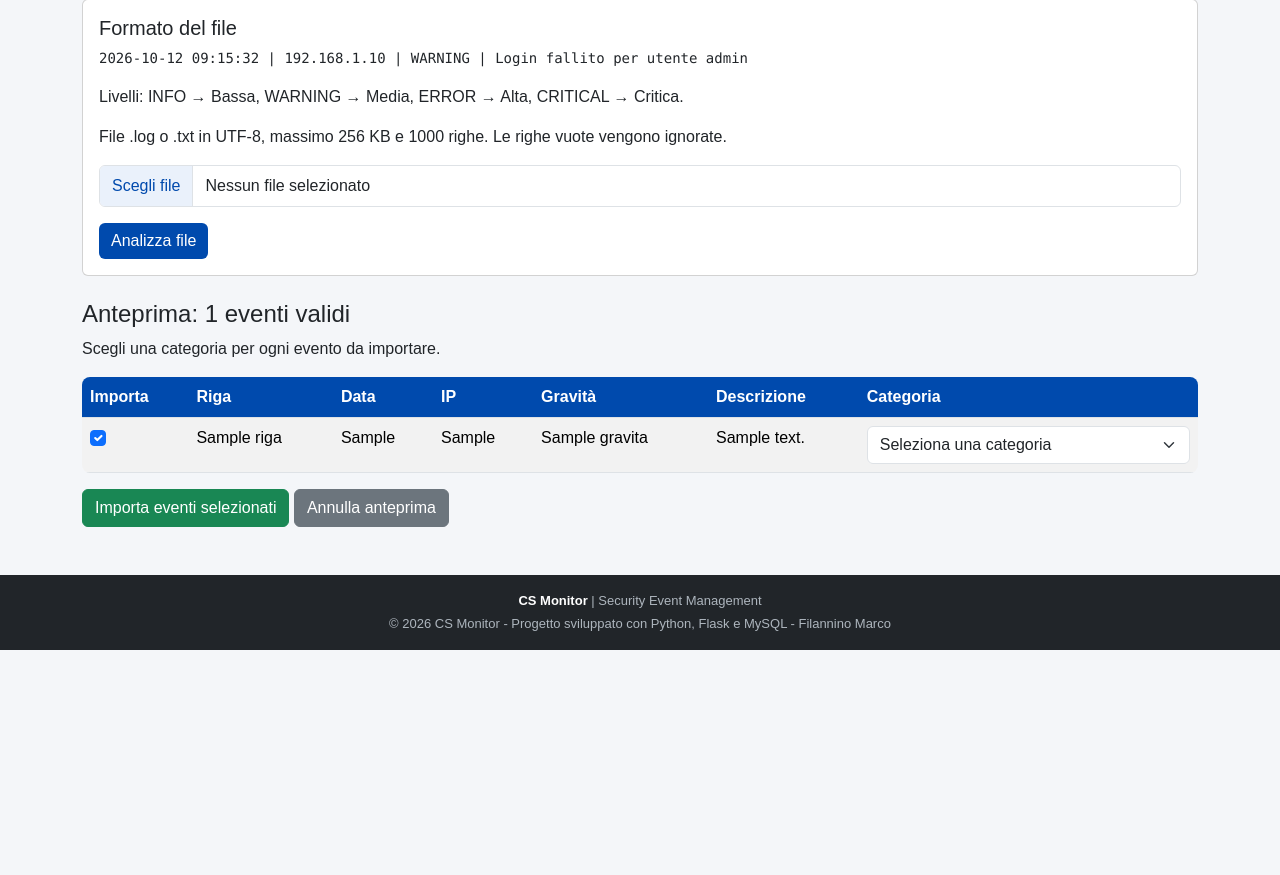
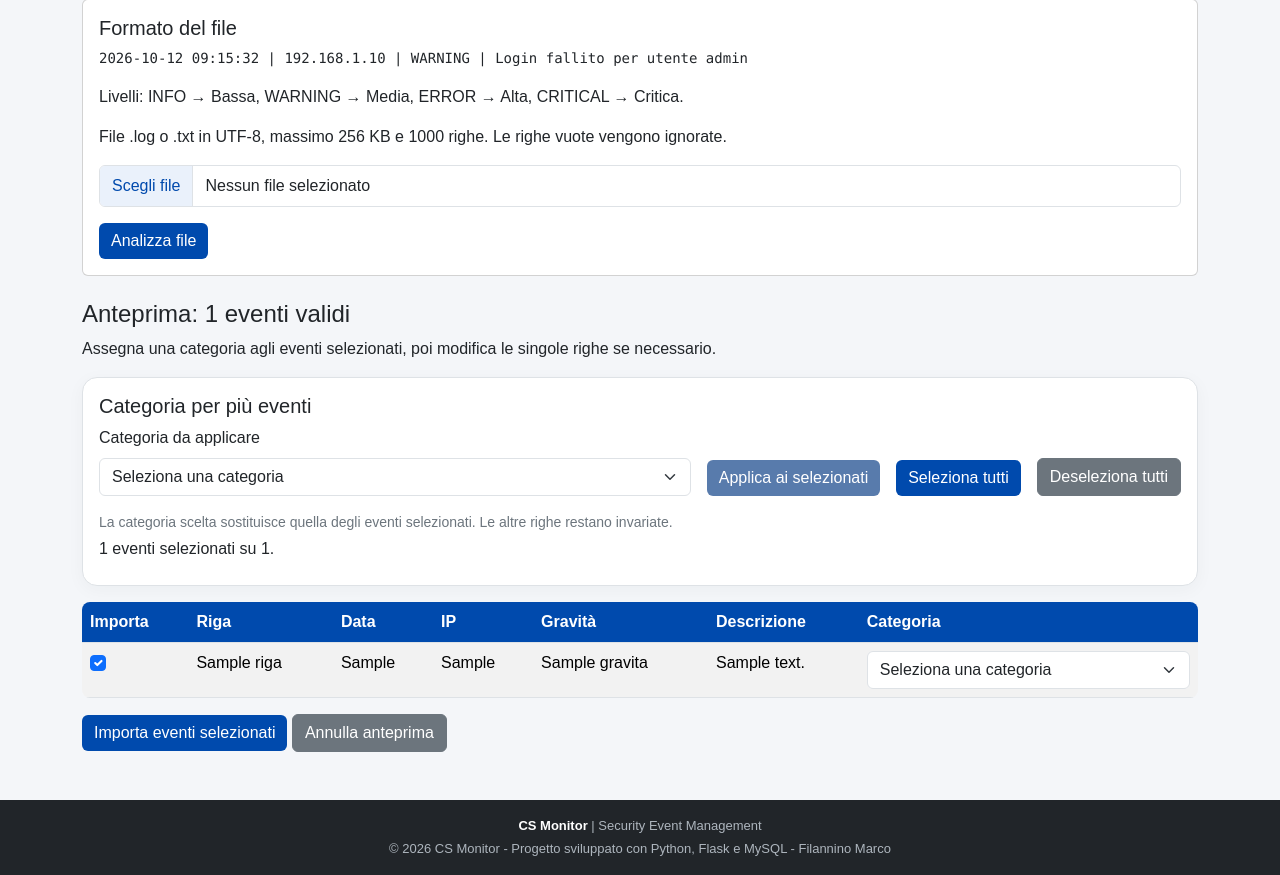
Before and after one commit to MarcoFilannino2004/CS-Monitor, a Python web app: template templates/importa_log.html in a window 1280 px wide. Shown: the part 290-1165 px from the top of the page. Before the commit the page ends 940 px from the top, so only its background shows below. Run offline with Jinja, Linux system fonts and the light colour scheme; the template is opened without the code that fills it: most values are stand-ins (such as "Sample title", 1, 10 or a date in 2020).

Commit message:
Aggiunge categorie multiple e log di esempio per le importazioni

```diff
--- a/scripts/setup_account.py
+++ b/scripts/setup_account.py
@@ -11,6 +11,7 @@ load_dotenv(ROOT / '.env')
 from database.migrazioni import preparaAccount
 from database.strumenti import apriCursore
 from database.utenti_repository import creaUtente
+from database.categorie_repository import aggiungiCategoriePredefinite
 
 
 def main():
@@ -21,6 +22,8 @@ def main():
     parser.add_argument('--email', required=True)
     args = parser.parse_args()
     preparaAccount()
+    aggiunte = aggiungiCategoriePredefinite()
+    print(f'Categorie di sicurezza aggiornate: {aggiunte} nuove categorie.')
     # Una chiave stabile evita di scollegare tutti a ogni riavvio.
     if not os.getenv('SECRET_KEY'):
         with (ROOT / '.env').open('a', encoding='utf-8') as file:
--- /dev/null
+++ b/static/js/importa_log.js
@@ -0,0 +1,58 @@
+const fileLog = document.getElementById('file_log');
+const nomeFileLog = document.getElementById('nome-file-log');
+fileLog.addEventListener('change', function () {
+    nomeFileLog.textContent = fileLog.files.length
+        ? fileLog.files[0].name
+        : 'Nessun file selezionato';
+});
+
+const selezioniEventi = Array.from(document.querySelectorAll('.selezione-evento'));
+const categoriaGruppo = document.getElementById('categoria-gruppo');
+const applicaCategoria = document.getElementById('applica-categoria');
+const conteggioSelezionati = document.getElementById('conteggio-selezionati');
+const esitoCategoria = document.getElementById('esito-categoria');
+
+function aggiornaSelezione() {
+    let selezionati = 0;
+    selezioniEventi.forEach(function (checkbox) {
+        const categoria = checkbox.closest('tr').querySelector('select');
+        categoria.disabled = !checkbox.checked;
+        categoria.required = checkbox.checked;
+        if (checkbox.checked) selezionati++;
+    });
+    if (conteggioSelezionati) {
+        conteggioSelezionati.textContent = `${selezionati} eventi selezionati su ${selezioniEventi.length}.`;
+        applicaCategoria.disabled = !categoriaGruppo.value || selezionati === 0;
+    }
+    if (esitoCategoria) esitoCategoria.textContent = '';
+}
+
+selezioniEventi.forEach(function (checkbox) {
+    checkbox.addEventListener('change', aggiornaSelezione);
+});
+
+// I controlli di gruppo esistono soltanto dopo aver caricato un file valido.
+if (categoriaGruppo) {
+    categoriaGruppo.addEventListener('change', aggiornaSelezione);
+    document.getElementById('seleziona-tutti').addEventListener('click', function () {
+        selezioniEventi.forEach(function (checkbox) { checkbox.checked = true; });
+        aggiornaSelezione();
+    });
+    document.getElementById('deseleziona-tutti').addEventListener('click', function () {
+        selezioniEventi.forEach(function (checkbox) { checkbox.checked = false; });
+        aggiornaSelezione();
+    });
+    applicaCategoria.addEventListener('click', function () {
+        if (!categoriaGruppo.value) return;
+        let aggiornati = 0;
+        selezioniEventi.forEach(function (checkbox) {
+            if (checkbox.checked) {
+                checkbox.closest('tr').querySelector('select').value = categoriaGruppo.value;
+                aggiornati++;
+            }
+        });
+        const nome = categoriaGruppo.options[categoriaGruppo.selectedIndex].text;
+        esitoCategoria.textContent = `Categoria “${nome}” assegnata a ${aggiornati} eventi. Puoi ancora modificarla sulle singole righe.`;
+    });
+}
+aggiornaSelezione();
--- a/templates/amministrazione.html
+++ b/templates/amministrazione.html
@@ -10,7 +10,7 @@
 <input type="hidden" name="csrf_token" value="{{ csrf_token() }}"><input type="hidden" name="id_utente" value="{{ utente.id_utente }}"><input type="hidden" name="azione" value="gestisci">
 <select class="form-select w-auto" name="ruolo" aria-label="Ruolo di {{ utente.username }}">{% for ruolo in ['utente', 'admin'] %}<option value="{{ ruolo }}" {% if utente.ruolo == ruolo %}selected{% endif %}>{{ 'Amministratore' if ruolo == 'admin' else 'Utente' }}</option>{% endfor %}</select>
 <select class="form-select w-auto" name="attivo" aria-label="Stato di {{ utente.username }}"><option value="1" {% if utente.attivo %}selected{% endif %}>Attivo</option><option value="0" {% if not utente.attivo %}selected{% endif %}>Disattivato</option></select>
-<button class="btn btn-azioni" type="submit">Aggiorna / sblocca</button></form>
+<button class="btn btn-azioni" type="submit">Aggiorna</button></form>
 {% if utente.id_utente != utente_corrente.id_utente %}<details class="mt-2"><summary>Reimposta password</summary><form method="POST" class="d-flex gap-2 mt-2">
 <input type="hidden" name="csrf_token" value="{{ csrf_token() }}"><input type="hidden" name="id_utente" value="{{ utente.id_utente }}"><input type="hidden" name="azione" value="password">
 <input class="form-control" name="nuova_password" type="password" autocomplete="new-password" minlength="10" maxlength="128" aria-label="Password temporanea per {{ utente.username }}" placeholder="Password temporanea" required><button class="btn btn-applicaFiltri" type="submit">Reimposta</button>
--- a/templates/importa_log.html
+++ b/templates/importa_log.html
@@ -42,12 +42,30 @@
         {% endif %}
         {% if eventi and token %}
         <h2 class="h4">Anteprima: {{ eventi|length }} eventi validi</h2>
-        <p>Scegli una categoria per ogni evento da importare.</p>
+        <p>Assegna una categoria agli eventi selezionati, poi modifica le singole righe se necessario.</p>
         <form method="POST" action="{{ url_for('importaLog') }}">
 <input type="hidden" name="csrf_token" value="{{ csrf_token() }}">
             <input type="hidden" name="azione" value="conferma">
             <input type="hidden" name="anteprima" value="{{ token }}">
             {% if not categorie %}<p class="text-danger">Nessuna categoria disponibile nel database.</p>{% endif %}
+            <div class="card info-card mb-3"><div class="card-body">
+                <h3 class="h5">Categoria per più eventi</h3>
+                <div class="d-flex flex-wrap align-items-end gap-3">
+                    <div class="flex-grow-1">
+                        <label class="form-label" for="categoria-gruppo">Categoria da applicare</label>
+                        <select class="form-select" id="categoria-gruppo" {% if not categorie %}disabled{% endif %}>
+                            <option value="">Seleziona una categoria</option>
+                            {% for categoria in categorie %}<option value="{{ categoria.id_categoria }}">{{ categoria.nome }}</option>{% endfor %}
+                        </select>
+                    </div>
+                    <button class="btn btn-applicaFiltri" type="button" id="applica-categoria" disabled>Applica ai selezionati</button>
+                    <button class="btn btn-azioni" type="button" id="seleziona-tutti">Seleziona tutti</button>
+                    <button class="btn btn-secondary" type="button" id="deseleziona-tutti">Deseleziona tutti</button>
+                </div>
+                <p class="small text-secondary mt-3 mb-1">La categoria scelta sostituisce quella degli eventi selezionati. Le altre righe restano invariate.</p>
+                <p class="mb-0" id="conteggio-selezionati" role="status" aria-live="polite"></p>
+                <p class="text-success mt-2 mb-0" id="esito-categoria" role="status" aria-live="polite"></p>
+            </div></div>
             <div class="table-responsive">
                 <table class="table table-striped table-hover">
                     <thead><tr><th>Importa</th><th>Riga</th><th>Data</th><th>IP</th><th>Gravità</th><th>Descrizione</th><th>Categoria</th></tr></thead>
@@ -68,29 +86,13 @@
                     {% endfor %}</tbody>
                 </table>
             </div>
-            <button class="btn btn-success" type="submit" {% if not categorie %}disabled{% endif %}>Importa eventi selezionati</button>
+            <button class="btn btn-applicaFiltri" type="submit" {% if not categorie %}disabled{% endif %}>Importa eventi selezionati</button>
             <a class="btn btn-secondary" href="{{ url_for('importaLog') }}">Annulla anteprima</a>
         </form>
         {% endif %}
     </main>
     {% include 'footer.html' %}
-    <script>
-        const fileLog = document.getElementById('file_log');
-        const nomeFileLog = document.getElementById('nome-file-log');
-        fileLog.addEventListener('change', function () {
-            nomeFileLog.textContent = fileLog.files.length
-                ? fileLog.files[0].name
-                : 'Nessun file selezionato';
-        });
-
-        document.querySelectorAll('.selezione-evento').forEach(function (checkbox) {
-            checkbox.addEventListener('change', function () {
-                const categoria = checkbox.closest('tr').querySelector('select');
-                categoria.disabled = !checkbox.checked;
-                categoria.required = checkbox.checked;
-            });
-        });
-    </script>
+    <script src="{{ url_for('static', filename='js/importa_log.js') }}"></script>
     <script src="https://cdn.jsdelivr.net/npm/bootstrap@5.3.8/dist/js/bootstrap.bundle.min.js"></script>
 </body>
 </html>
```
Also changed, not shown: database/categorie_repository.py (+27 -0 lines), test_account_database.py (+11 -0 lines), README.md, esempi/README.md (added), 9 other files.
